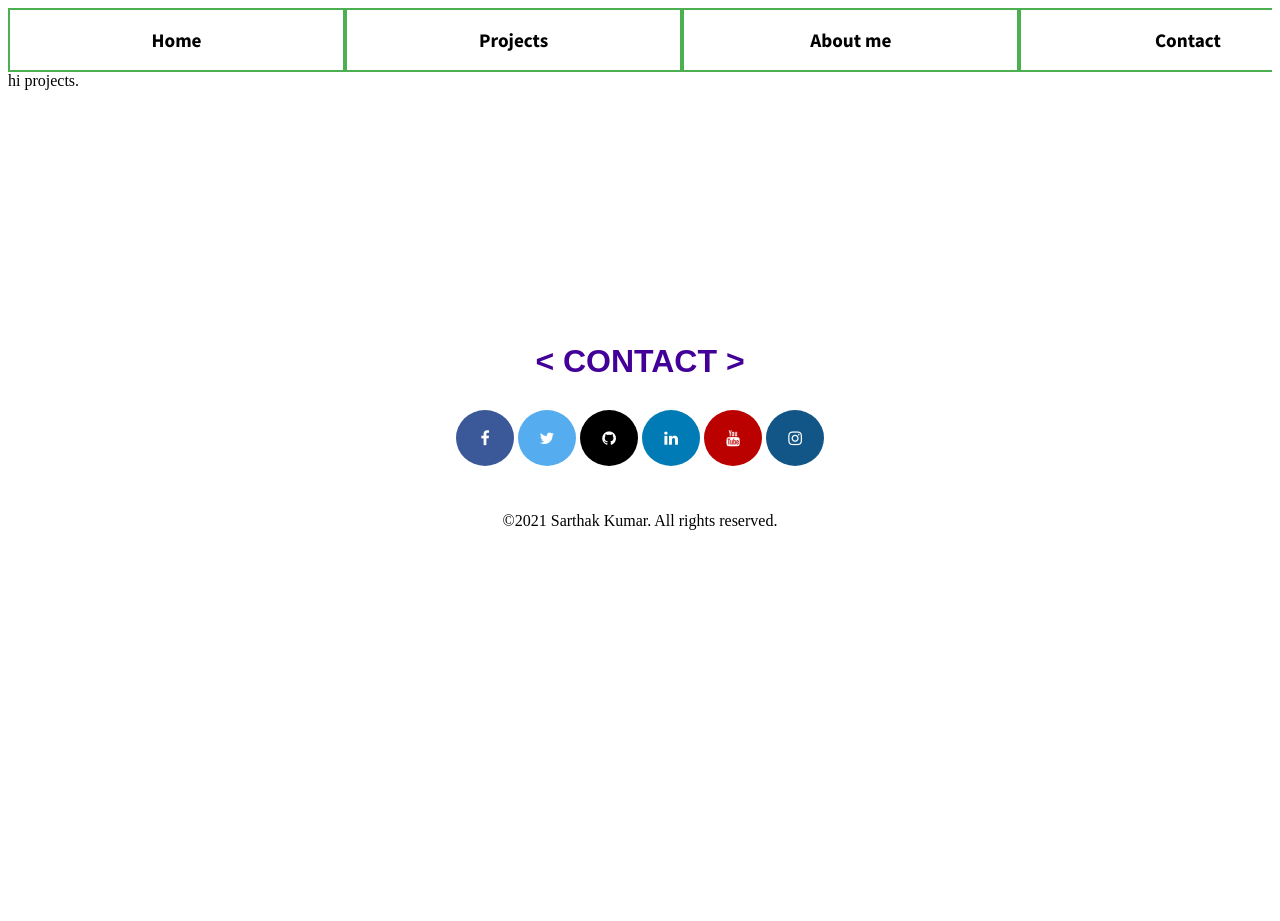
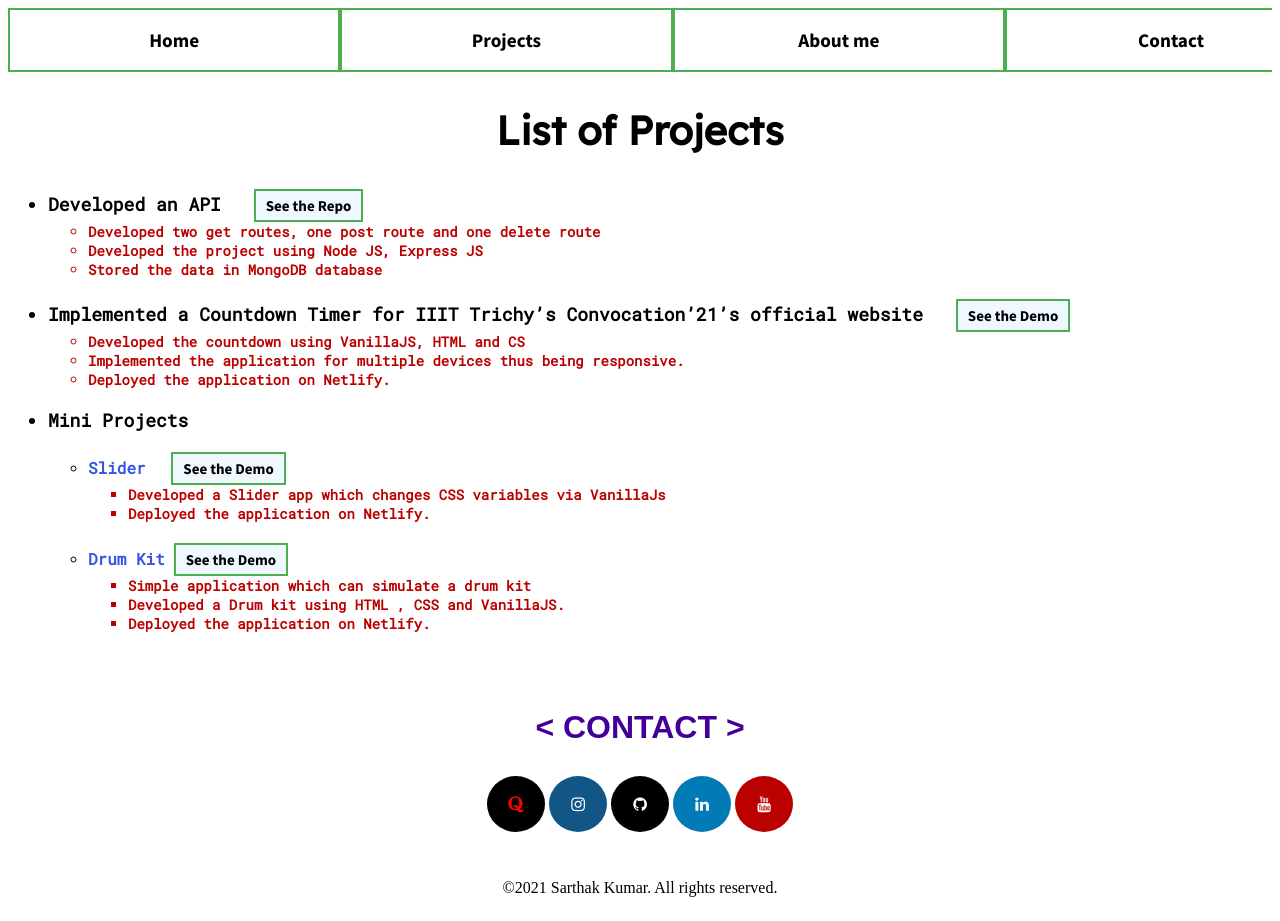
Before and after one commit to sarthak503/portfolio, a plain HTML site: page projects.html in a window 1280 px wide. Shown: the top 921 px of the page. Before the commit the page ends 800 px from the top, so only its background shows below. Drawn offline with Linux system fonts and the light colour scheme.

Commit message:
added necessary details

```diff
--- a/css/about.css
+++ b/css/about.css
@@ -1,24 +1,23 @@
-.navbar{
-  background-color: #4CAF50;
-  margin:0;
+.navbar {
+  background-color: #4caf50;
+  margin: 0;
   display: flex;
   flex-direction: row;
   justify-content: space-around;
 }
-.but0{
-
-  font-family: 'Source Sans Pro', sans-serif;
+.but0 {
+  font-family: "Source Sans Pro", sans-serif;
   justify-content: center;
 }
 
 .button {
-  background-color: #4CAF50; /* Green */
-  font-family: 'Source Sans Pro', sans-serif;
+  background-color: #4caf50; /* Green */
+  font-family: "Source Sans Pro", sans-serif;
   border: none;
   color: white;
   padding: 16px 32px;
   text-align: center;
-  margin-top:2% ;
+  margin-top: 2%;
   text-decoration: none;
   display: flex;
   font-size: 1.35em;
@@ -28,44 +27,43 @@
 }
 
 .button1 {
-
   background-color: white;
   color: black;
-  border: 2px solid #4CAF50;
-
-
+  border: 2px solid #4caf50;
 }
 
 .button1:hover {
-  background-color: #4CAF50;
+  background-color: #4caf50;
   color: white;
   text-decoration: none;
 }
-a:link{
+a:link {
   text-decoration: none;
 }
-.btn{
+.btn {
   display: flex;
   justify-content: center;
-
 }
-.but0{
+.but0 {
   border: 2px solid white;
   font-size: 1.2em;
-  width: 17.15em;
+  width: 17.35em;
 }
-.title{
-  color:#125688;
+.title {
+  color: #125688;
   text-align: center;
-
+  font-size: 40px;
+  font-family: "Josefin Sans", sans-serif;
 }
-.para{
-  color:#bb0000;
-  padding-left: 5%;
+.para {
+  color: #bb0000;
+  padding-left: 20%;
+  padding-right: 20%;
+  font-size: 20px;
+  font-family: "Readex Pro", sans-serif;
 }
 
-
-.footer{
+.footer {
   display: flex;
   justify-content: center;
   margin-top: 2%;
@@ -82,20 +80,15 @@ a:link{
 }
 
 .fa:hover {
-    opacity: 0.7;
+  opacity: 0.7;
 }
 
-.fa-facebook {
-  background: #3B5998;
-  color: white;
+.fa-quora {
+  background: black;
+  color: rgb(255, 2, 2);
 }
-
-.fa-twitter {
-  background: #55ACEE;
-  color: white;
-}
-.fa-github{
-  background:black;
+.fa-github {
+  background: black;
   color: white;
 }
 .fa-linkedin {
@@ -112,10 +105,10 @@ a:link{
   background: #125688;
   color: white;
 }
-.contact{
+.contact {
   display: flex;
-  margin-top: 20%;
-  font-family: 'Varela Round', sans-serif;
+  margin-top: 5%;
+  font-family: "Varela Round", sans-serif;
   justify-content: center;
-  color:#430099;
+  color: #430099;
 }
--- a/css/mystyle.css
+++ b/css/mystyle.css
@@ -1,65 +1,62 @@
-*{
+* {
   -moz-user-select: none;
--webkit-user-select: none;
- -ms-user-select: none;
+  -webkit-user-select: none;
+  -ms-user-select: none;
   -o-user-select: none;
-   user-select: none;
+  user-select: none;
 }
-.navbar{
-  background-color: #4CAF50;
-  margin: 0 ;
+.navbar {
+  background-color: #4caf50;
+  margin: 0;
   display: flex;
   flex-direction: row;
   justify-content: space-around;
 }
-.but0{
-
-  font-family: 'Source Sans Pro', sans-serif;
+.but0 {
+  font-family: "Source Sans Pro", sans-serif;
   justify-content: center;
 }
-.
-.intro{
-  display: inline-block;
+.intro {
+  display: flex;
   flex-wrap: wrap;
   flex-direction: column;
   justify-content: center;
   align-items: left;
-
 }
-.heading1{
+.heading1 {
   font-size: 2.2rem;
-  font-family: 'Varela Round', sans-serif;
+  font-family: "Varela Round", sans-serif;
   margin-top: 10%;
-  margin-left:12% ;
+  margin-left: 12%;
 }
-.para1{
+.para1 {
   font-size: 1.2rem;
-  font-family: 'Source Sans Pro', sans-serif;
+  font-family: "Source Sans Pro", sans-serif;
   color: crimson;
-  margin-left:12% ;
+  margin-left: 12%;
 }
-.img{
+.img {
   display: inline-block;
-  flex-wrap:wrap ;
+  flex-wrap: wrap;
   align-items: left;
   justify-content: left;
-  margin-left: 70%;
+  margin-left: 75%;
   margin-top: -13%;
 }
-.imgprop{
+.imgprop {
   width: 200px;
   height: 200px;
   border-radius: 55%;
 }
 
 .button {
-  background-color: #4CAF50; /* Green */
-  font-family: 'Source Sans Pro', sans-serif;
+  background-color: #4caf50; /* Green */
+  font-family: "Source Sans Pro", sans-serif;
   border: none;
   color: white;
   padding: 16px 32px;
   text-align: center;
-  margin-top:2% ;
+  margin-top: 2%;
   text-decoration: none;
   display: flex;
   font-size: 1.35em;
@@ -69,34 +66,30 @@
 }
 
 .button1 {
-
   background-color: white;
   color: black;
-  border: 2px solid #4CAF50;
-
-
+  border: 2px solid #4caf50;
 }
 
 .button1:hover {
-  background-color: #4CAF50;
+  background-color: #4caf50;
   color: white;
   text-decoration: none;
 }
-a:link{
+a:link {
   text-decoration: none;
 }
-.btn{
+.btn {
   display: flex;
   justify-content: center;
-
 }
-.but0{
+.but0 {
   border: 2px solid white;
   font-size: 1.2em;
   width: 17.1em;
 }
 
-.footer{
+.footer {
   display: flex;
   justify-content: center;
   margin-top: 2%;
@@ -113,20 +106,15 @@ a:link{
 }
 
 .fa:hover {
-    opacity: 0.7;
+  opacity: 0.7;
 }
 
-.fa-facebook {
-  background: #3B5998;
-  color: white;
+.fa-quora {
+  background: black;
+  color: rgb(255, 2, 2);
 }
-
-.fa-twitter {
-  background: #55ACEE;
-  color: white;
-}
-.fa-github{
-  background:black;
+.fa-github {
+  background: black;
   color: white;
 }
 .fa-linkedin {
@@ -143,10 +131,10 @@ a:link{
   background: #125688;
   color: white;
 }
-.contact{
+.contact {
   display: flex;
   margin-top: 20%;
-  font-family: 'Varela Round', sans-serif;
+  font-family: "Varela Round", sans-serif;
   justify-content: center;
-  color:#430099;
+  color: #430099;
 }
--- a/css/project.css
+++ b/css/project.css
@@ -1,24 +1,23 @@
-.navbar{
-    background-color: #4CAF50;
-    margin: 0 ;
+.navbar {
+  background-color: #4caf50;
+  margin: 0;
   display: flex;
   flex-direction: row;
   justify-content: space-around;
 }
-  .but0{
-
-    font-family: 'Source Sans Pro', sans-serif;
+.but0 {
+  font-family: "Source Sans Pro", sans-serif;
   justify-content: center;
 }
 
 .button {
-    background-color: #4CAF50; /* Green */
-    font-family: 'Source Sans Pro', sans-serif;
+  background-color: #4caf50; /* Green */
+  font-family: "Source Sans Pro", sans-serif;
   border: none;
   color: white;
   padding: 16px 32px;
   text-align: center;
-    margin-top:2% ;
+  margin-top: 2%;
   text-decoration: none;
   display: flex;
   font-size: 1.35em;
@@ -26,37 +25,73 @@
   transition-duration: 0.4s;
   cursor: pointer;
 }
-
+.demo {
+  background-color: rgb(200, 201, 204);
+  font-family: "Source Sans Pro", sans-serif;
+  border: none;
+  padding: 5px 10px;
+  text-decoration: none;
+  font-size: 15px;
+  margin: 0.5px 0.5px;
+  background-color: aliceblue;
+  color: black;
+  border: 2px solid #4caf50;
+  transition-duration: 0.4s;
+  cursor: pointer;
+}
+.demo:hover {
+  background-color: rgb(53, 85, 231);
+  color: white;
+  text-decoration: none;
+}
 .button1 {
-
   background-color: white;
   color: black;
-    border: 2px solid #4CAF50;
-
-
+  border: 2px solid #4caf50;
 }
 
 .button1:hover {
-    background-color: #4CAF50;
+  background-color: #4caf50;
   color: white;
   text-decoration: none;
 }
-  a:link{
+a:link {
   text-decoration: none;
 }
-  .btn{
+.btn {
   display: flex;
   justify-content: center;
-
 }
-  .but0{
+.but0 {
   border: 2px solid white;
   font-size: 1.2em;
-    width: 17.35em;
+  width: 17.1em;
+}
+.heading {
+  display: flex;
+  justify-content: center;
+  font-family: "Readex Pro", sans-serif;
+  font-size: 40px;
+}
+.content {
+  font-family: "Roboto Mono", monospace;
+  font-size: 14px;
+}
+.head {
+  font-size: 18px;
+  font-weight: bolder;
+}
+.points {
+  color: #bb0000;
+  font-weight: bold;
+}
+span {
+  color: rgb(53, 85, 231);
+  font-weight: bold;
+  font-size: 16px;
 }
 
-
-  .footer{
+.footer {
   display: flex;
   justify-content: center;
   margin-top: 2%;
@@ -76,17 +111,12 @@
   opacity: 0.7;
 }
 
-  .fa-facebook {
-    background: #3B5998;
-    color: white;
+.fa-quora {
+  background: black;
+  color: rgb(255, 2, 2);
 }
-
-  .fa-twitter {
-    background: #55ACEE;
-    color: white;
-  }
-  .fa-github{
-    background:black;
+.fa-github {
+  background: black;
   color: white;
 }
 .fa-linkedin {
@@ -103,10 +133,10 @@
   background: #125688;
   color: white;
 }
-  .contact{
+.contact {
   display: flex;
-    margin-top: 20%;
-    font-family: 'Varela Round', sans-serif;
+  margin-top: 6%;
+  font-family: "Varela Round", sans-serif;
   justify-content: center;
-    color:#430099;
+  color: #430099;
 }
--- a/projects.html
+++ b/projects.html
@@ -12,6 +12,12 @@
 <link rel="preconnect" href="https://fonts.gstatic.com" crossorigin>
 <link href="https://fonts.googleapis.com/css2?family=Varela&display=swap" rel="stylesheet">
 <link rel="stylesheet" href="https://cdnjs.cloudflare.com/ajax/libs/font-awesome/4.7.0/css/font-awesome.min.css">
+<link rel="preconnect" href="https://fonts.googleapis.com">
+<link rel="preconnect" href="https://fonts.gstatic.com" crossorigin>
+<link href="https://fonts.googleapis.com/css2?family=Readex+Pro&display=swap" rel="stylesheet">
+<link rel="preconnect" href="https://fonts.googleapis.com">
+<link rel="preconnect" href="https://fonts.gstatic.com" crossorigin>
+<link href="https://fonts.googleapis.com/css2?family=Roboto+Mono&display=swap" rel="stylesheet">
 
     <title>Projects</title>
 </head>
@@ -30,17 +36,70 @@
 	</div>
 </header>
 <body>
-    hi projects.
+   <h2 class ="heading">List of Projects </h2>
+   <div class="content">
+	<ul>
+		<li class="head">Developed an API &nbsp; <a href="https://github.com/sarthak503/CrudApp" target="_blank" ><button class="demo">See the Repo</button></a></li>
+		<ul class="points">
+			<li>Developed two get routes, one post route and one delete route</li>
+			<li>Developed the project using Node JS, Express JS</li>
+			<li>Stored the data in MongoDB database</li>
+		</ul>
+		<br>
+		<li class="head">Implemented a Countdown Timer for IIIT Trichy’s Convocation’21’s official website &nbsp <a href="https://wonderful-roentgen-1fb957.netlify.app/" target="_blank" ><button class="demo">See the Demo</button></a></li>
+		<ul class="points">
+			<li>Developed the countdown using VanillaJS, HTML and CS</li>
+			<li>Implemented the application for multiple devices thus being responsive.</li>
+			<li>Deployed the application on Netlify.</li>
+		</ul>
+		<br>
+		<li class="head">Mini Projects</li>
+		<br>
+		<ul>
+			<li><span >Slider</span>  &nbsp <a href="https://angry-beaver-7792f0.netlify.app/" target="_blank" ><button class="demo">See the Demo</button></a></button></li>
+
+			<ul class="points">
+				<li>Developed a Slider app which changes CSS variables via VanillaJs</li>
+				<li>Deployed the application on Netlify.</li>
+			</ul>
+			<br>
+			<li> <span>Drum Kit</span> <a href="https://awesome-golick-729620.netlify.app/" target="_blank" ><button class="demo">See the Demo</button></a></button></li>
+			<ul class="points">
+				<li>Simple application which can simulate a drum kit</li>
+				<li>Developed a Drum kit using HTML , CSS and VanillaJS.</li>
+				<li>Deployed the application on Netlify.</li>
+			</ul>
+		</ul>
+
+	</ul>
+   </div>
+
+<!-- ● Developed an API
+○ Developed two get routes, one post route and one delete route
+○ Developed the project using Node JS, Express JS
+○ Stored the data in MongoDB database
+● Implemented a Countdown Timer for IIIT Trichy’s Convocation’21’s official website
+○ Developed the countdown using VanillaJS, HTML and CSS
+○ Implemented the application for multiple devices thus being responsive.
+○ Deployed the application on Netlify.
+● Mini Projects
+○ Slider
+■ Developed a Slider app which changes CSS variables via VanillaJs
+■ Deployed the application on Netlify.
+○ Drum Kit
+■ Developed a Drum kit using HTML , CSS and VanillaJS.
+■ Deployed the application on Netlify -->
 </body>
 <div>
 	<h1 class="contact"> < CONTACT ></h1>
 	<footer class="footer">
-		<a href="#" class="fa fa-facebook"></a>
-		<a href="#" class="fa fa-twitter"></a>
-		<a href="https://github.com/sarthak503" class="fa fa-github"></a>
-		<a href="https://www.linkedin.com/in/sarthak-kumar-18515116b/" class="fa fa-linkedin"></a>
-		<a href="https://www.youtube.com/channel/UCVbmYwtXUcNuJgZh8SMpabQ" class="fa fa-youtube"></a>
-		<a href="https://www.instagram.com/sarthak_503/" class="fa fa-instagram"></a>
+		<a href="https://www.quora.com/profile/Sarthak-Kumar-62" target="_blank"  class="fa fa-quora"></a>
+		<a href="https://www.instagram.com/sarthak_503/" target="_blank" class="fa fa-instagram"></a>
+
+		<a href="https://github.com/sarthak503" target="_blank" class="fa fa-github"></a>
+		<a href="https://www.linkedin.com/in/sarthak-kumar-18515116b/" target="_blank" class="fa fa-linkedin"></a>
+		<a href="https://www.youtube.com/channel/UCVbmYwtXUcNuJgZh8SMpabQ" target="_blank" class="fa fa-youtube"></a>
+
 	</footer>
 	<footer id="contactus" class="footer">
 		<p>
```
Also changed, not shown: about.html (+16 -8 lines), index.html (+9 -8 lines), img/Sk.jpeg (added), 2 other files. Lines whose indentation alone changed are shown as unchanged.
